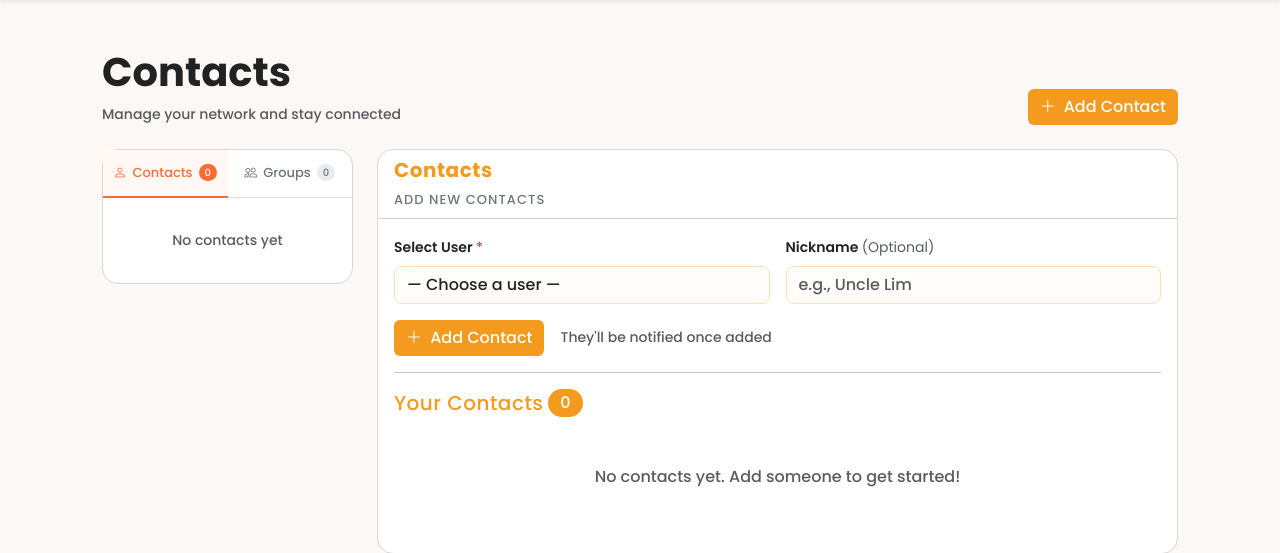
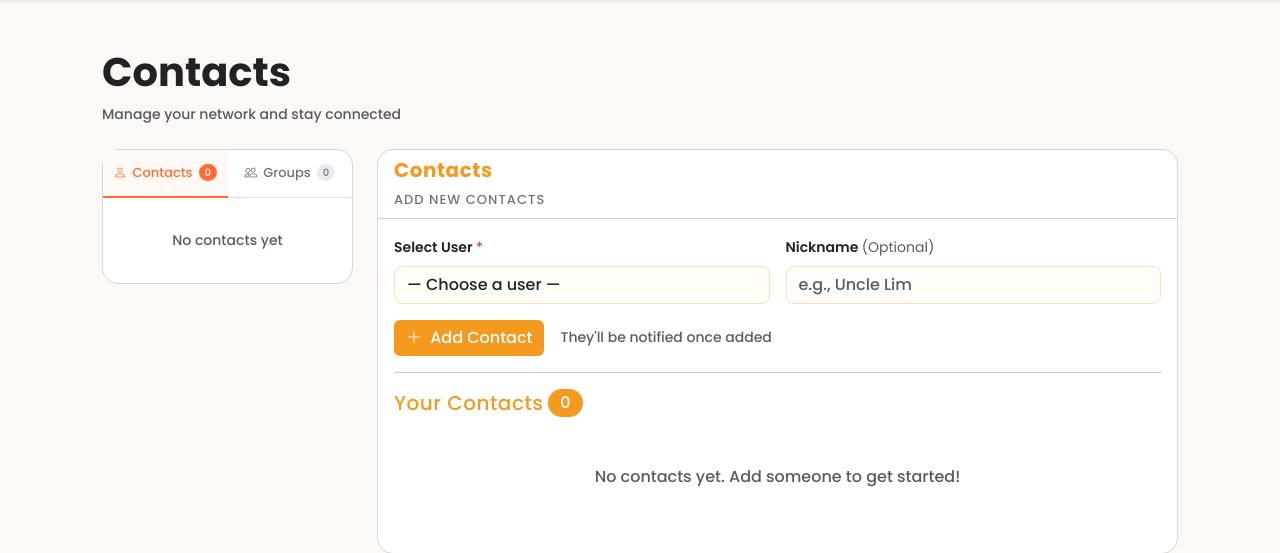
Before and after one commit to PhilenaWu/WDP_PROJECT_FINAL, a Flask app: page /contacts in a window 1280 px wide. Shown: the part 107-660 px from the top of the page. Run offline with Flask 3, Linux system fonts and the light colour scheme; the visitor is signed in with stand-in values (Sample User, id 1); data that the repository does not hold is empty.

Commit message:
remove extra buttons

```diff
--- a/templates/messaging/contacts.html
+++ b/templates/messaging/contacts.html
@@ -81,11 +81,6 @@
       <h1 class="gl-title fw-bold" id="pageTitle">Contacts</h1>
       <p class="text-muted small mb-0" id="pageSubtitle">Manage your network and stay connected</p>
     </div>
-    <div id="headerCta">
-      <button class="btn btn-primary d-flex align-items-center gap-2" onclick="document.getElementById('addContactForm').scrollIntoView({behavior:'smooth'})">
-        <i class="bi bi-plus-lg"></i> Add Contact
-      </button>
-    </div>
   </div>
 
   <div class="row g-4">
@@ -146,11 +141,6 @@
             {% else %}
               <p class="text-muted text-center py-4 mb-0 small">No groups yet</p>
             {% endif %}
-          </div>
-          <div class="card-footer bg-transparent p-2">
-            <a href="{{ url_for('messaging.create_group') }}" class="gl-btn-new-group">
-              <i class="bi bi-plus-lg"></i> New Group
-            </a>
           </div>
         </div>
 
```
